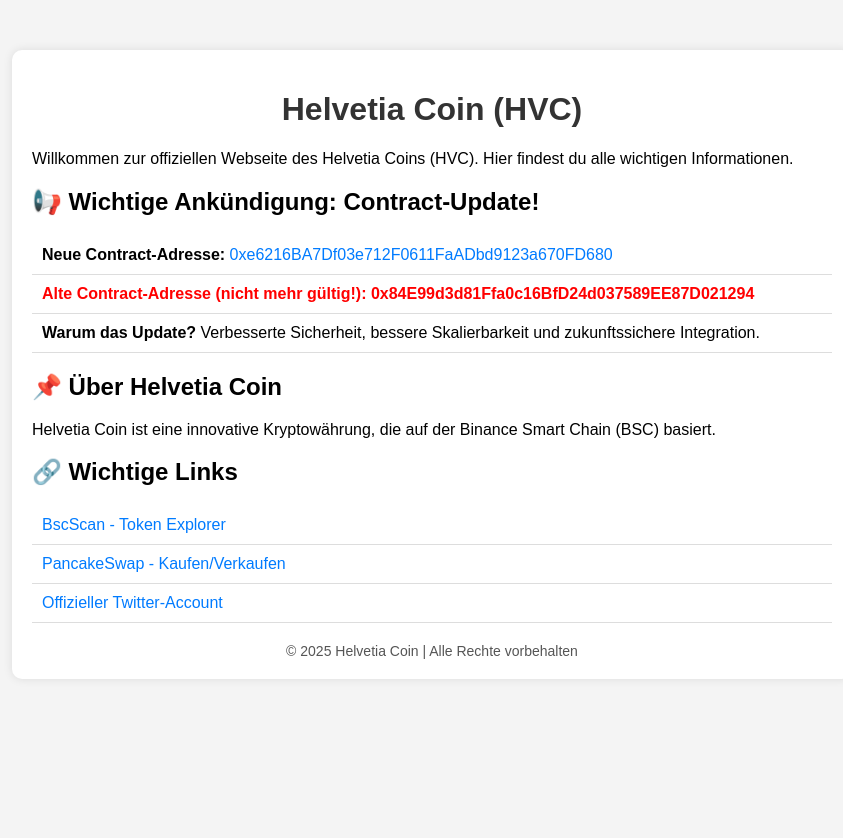
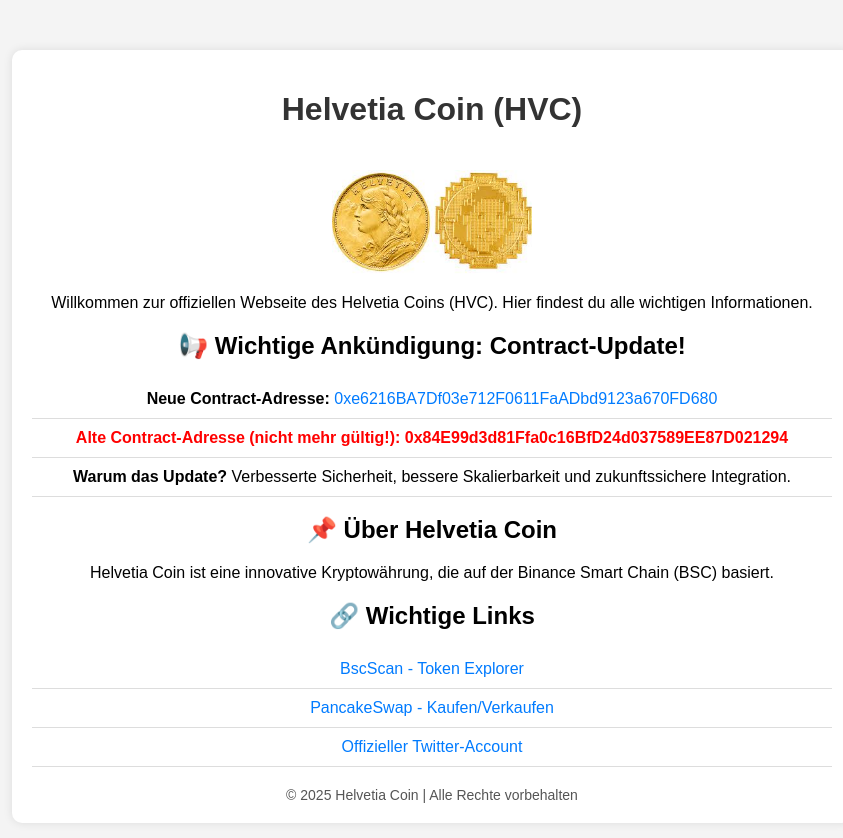
Before and after one commit to ppas0/HVC-Website, a plain HTML site: page index.html in a window 1280 px wide. Shown: the whole page, without its empty margins (208-1051 px from the left). Before the commit the page ends 800 px from the top, so only its background shows below. Drawn offline with Linux system fonts and the light colour scheme.

Commit message:
Add files via upload

```diff
--- a/index.html
+++ b/index.html
@@ -19,9 +19,9 @@
             padding: 20px;
             box-shadow: 0px 0px 10px rgba(0, 0, 0, 0.1);
             border-radius: 10px;
+            text-align: center;
         }
         h1 {
-            text-align: center;
             color: #333;
         }
         ul {
@@ -49,12 +49,19 @@
             font-size: 14px;
             color: #555;
         }
+        .token-image {
+            width: 200px;
+            height: auto;
+            margin-top: 20px;
+        }
     </style>
 </head>
 <body>
 
 <div class="container">
     <h1>Helvetia Coin (HVC)</h1>
+    <img src="CoinBild.jpg" alt="Helvetia Coin Logo" class="token-image">
+
     <p>Willkommen zur offiziellen Webseite des Helvetia Coins (HVC). Hier findest du alle wichtigen Informationen.</p>
 
     <h2>📢 Wichtige Ankündigung: Contract-Update!</h2>
```
Also changed, not shown: CoinBild.jpg (added).
